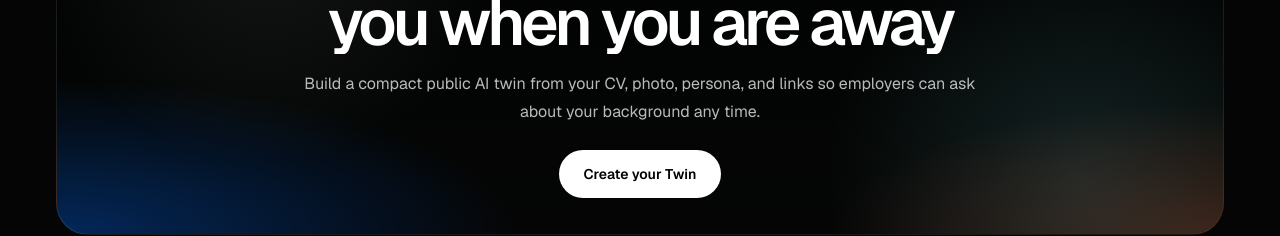
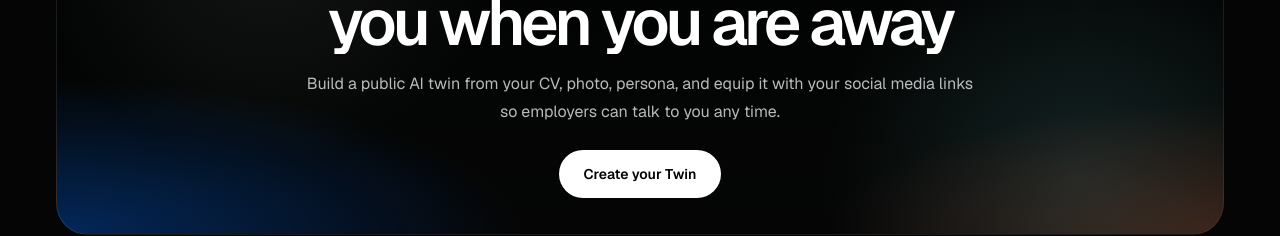
Before and after one commit to osiemo85/chat_me_ai, a Next.js app in the folder frontend/: page / in a window 1280 px wide. Shown: the part 262-498 px from the top of the page. Built offline with nearby package versions, Linux system fonts and the light colour scheme; no server answers.

Commit message:
fix: polished the the ui for pages / and public facing to align with modern designs and use threejs

```diff
--- a/frontend/app/page.tsx
+++ b/frontend/app/page.tsx
@@ -350,8 +350,8 @@ function HomeContent() {
             </h1>
 
             <p className="mt-4 mx-auto max-w-2xl text-sm leading-6 text-white/72 sm:text-base sm:leading-7">
-              Build a compact public AI twin from your CV, photo, persona,
-              and links so employers can ask about your background any time.
+              Build a public AI twin from your CV, photo, persona, and equip it
+              with your social media links so employers can talk to you any time.
             </p>
 
               <div className="mt-6 flex flex-wrap justify-center gap-3">
```
